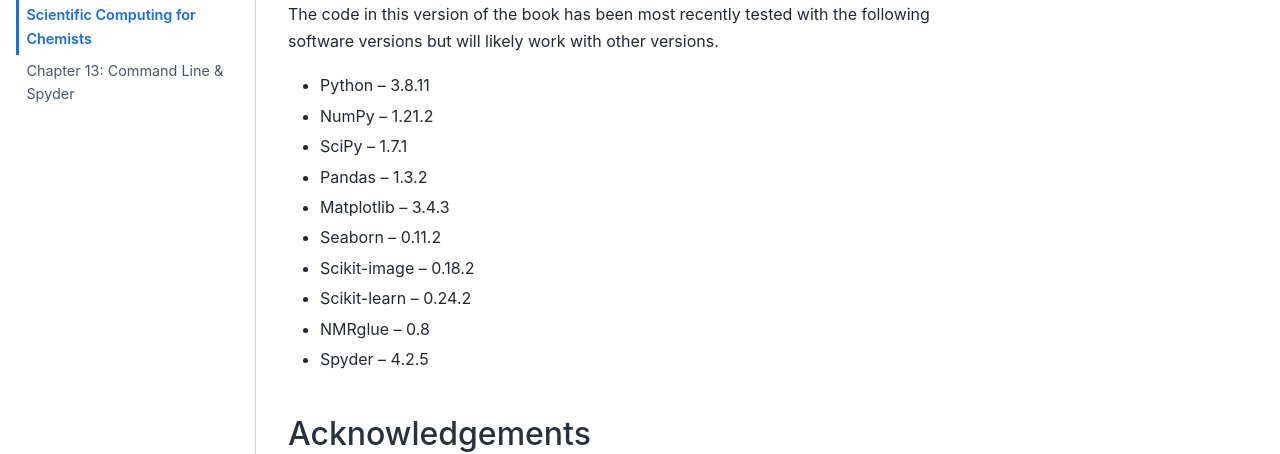
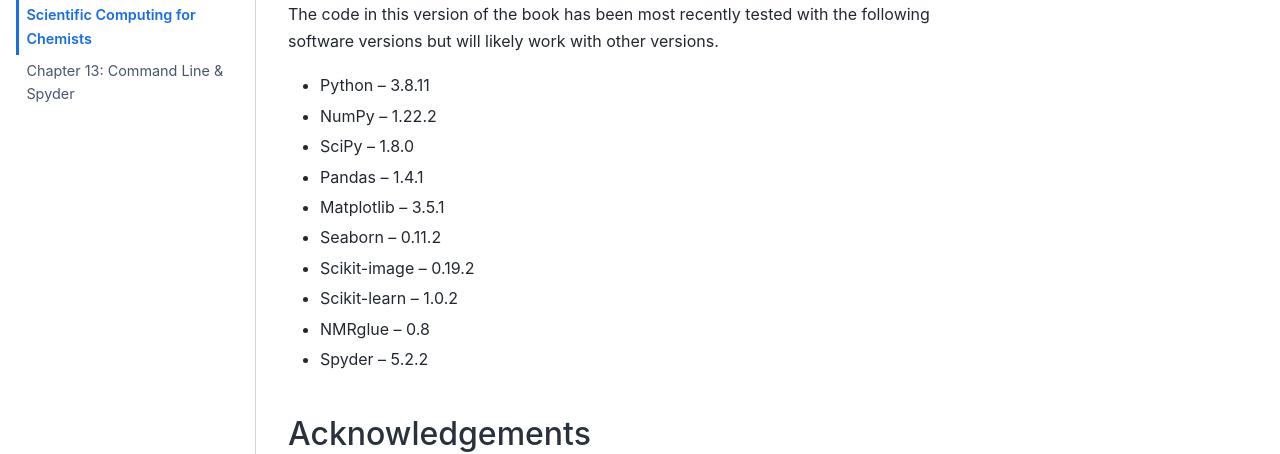
Before and after one commit to weisscharlesj/SciCompChem_JupyterBook, a Jupyter Book: the page built from intro.md, in a window 1280 px wide and 900 px high, scrolled down 2601 px. Shown: the part 154-608 px from the top of the window. Built offline with Jupyter Book 1.0.4 settings and Sphinx 7.4.7 and the Sphinx Book theme 1.1.4, drawn with Linux system fonts in a browser that asks for light colours; pages that are not in the unit, such as notebooks, are missing from menus.

Commit message:
Updates package versions in introduction page

```diff
--- a/intro.md
+++ b/intro.md
@@ -41,15 +41,15 @@
 The code in this version of the book has been most recently tested with the following software versions but will likely work with other versions.
 
 - Python – 3.8.11
-- NumPy – 1.21.2
-- SciPy – 1.7.1
-- Pandas – 1.3.2
-- Matplotlib – 3.4.3
+- NumPy – 1.22.2
+- SciPy – 1.8.0
+- Pandas – 1.4.1
+- Matplotlib – 3.5.1
 - Seaborn – 0.11.2
-- Scikit-image – 0.18.2
-- Scikit-learn – 0.24.2
+- Scikit-image – 0.19.2
+- Scikit-learn – 1.0.2
 - NMRglue – 0.8
-- Spyder – 4.2.5
+- Spyder – 5.2.2
 
 ## Acknowledgements
 
```
Also changed, not shown: 1 other file.
